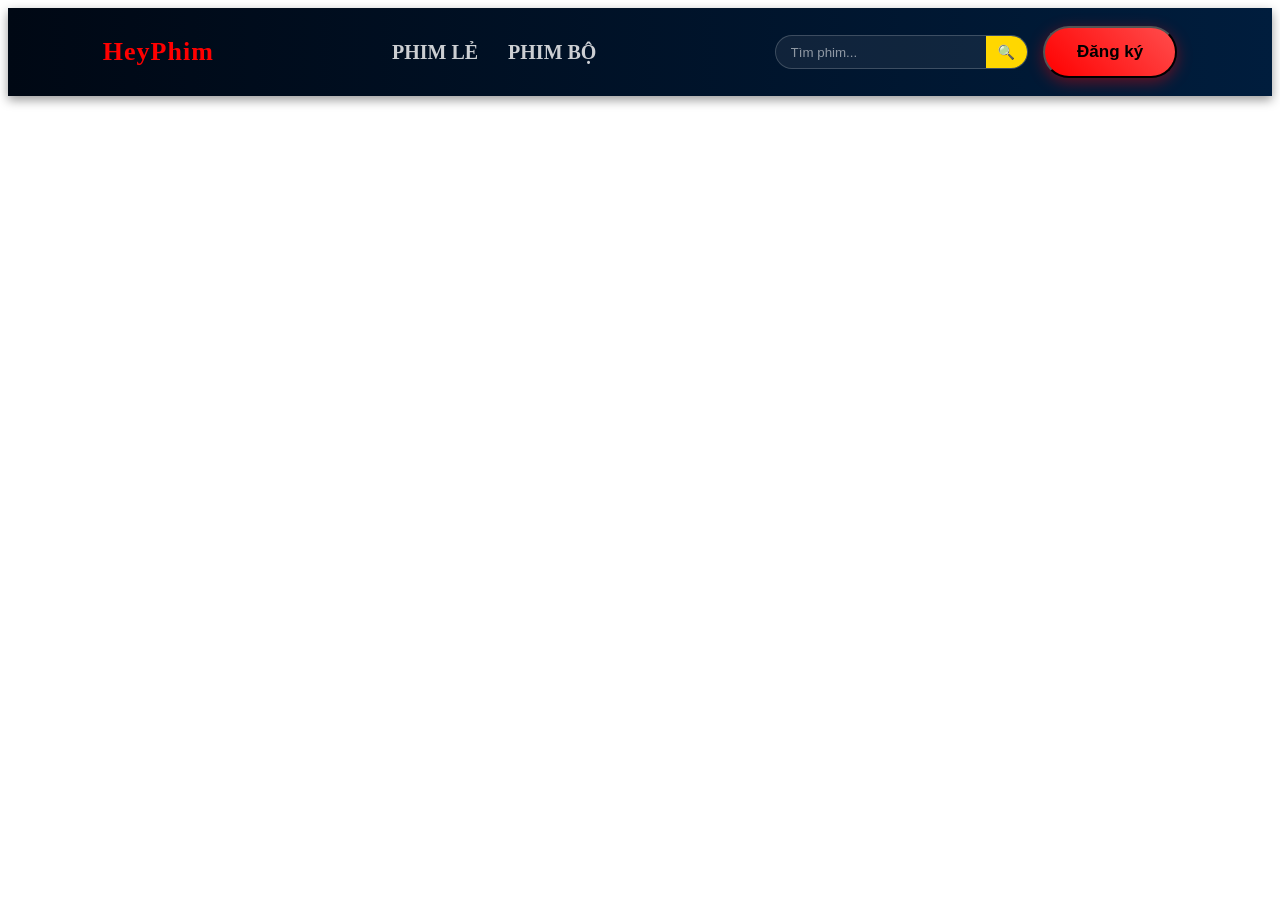
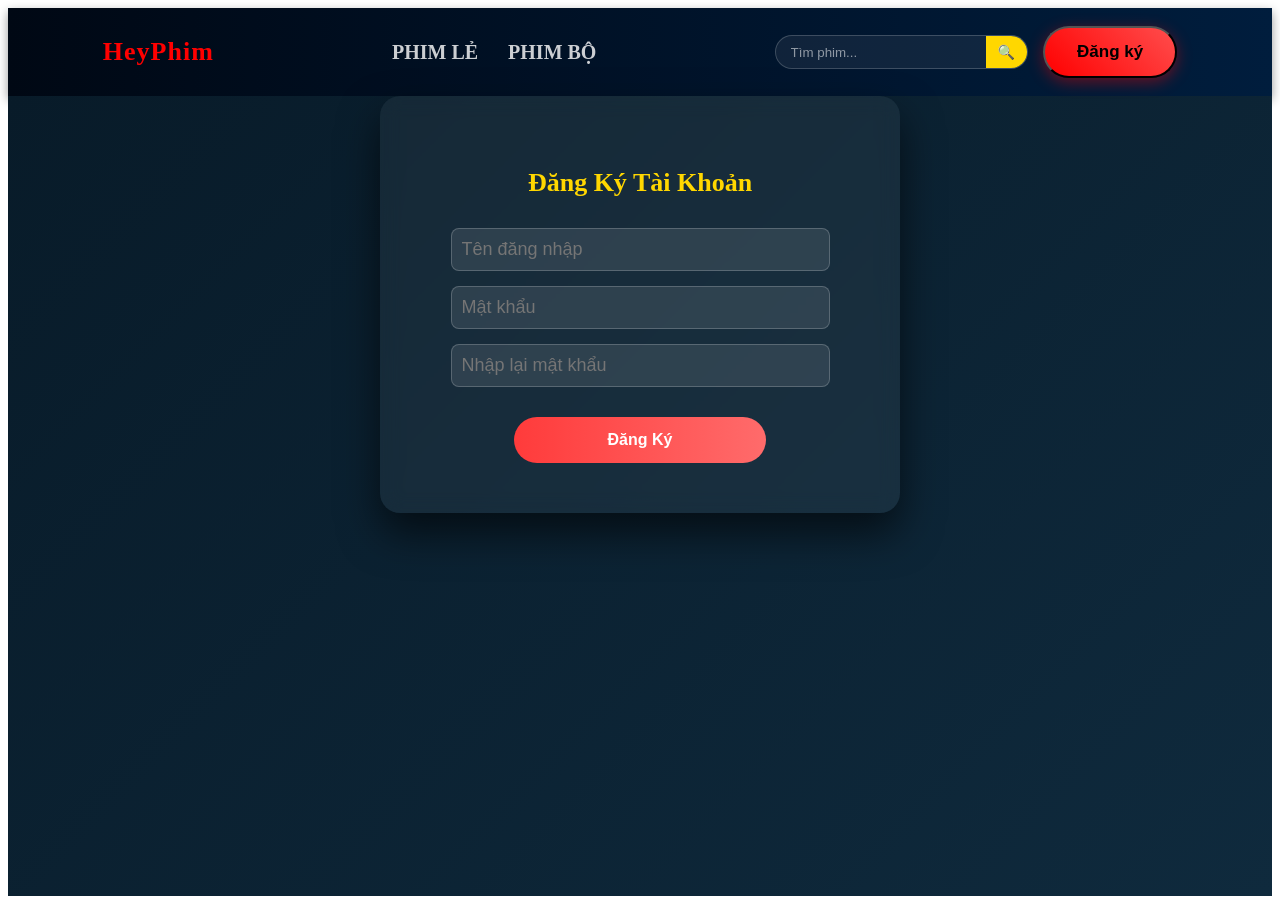
Before and after one commit to anle147/feWebPhim, a React (Vite) app: page /register in a window 1280 px wide. Before the commit the page ends 800 px from the top, so only its background shows below. Built offline with nearby package versions, Linux system fonts and the light colour scheme.

Commit message:
them giao dien dang ky

```diff
--- a/src/App.jsx
+++ b/src/App.jsx
@@ -6,7 +6,8 @@ import MovieList from "./components/MovieList";
 import MovieDetail from "./components/MovieDetail";
 import Banner from "./components/Banner";
 import WatchMovie from "./components/WatchMovie";
-import SearchPage from "./components/SearchPage"; // 👈 thêm trang search
+import SearchPage from "./components/SearchPage";
+import Register from "./components/Register";
 
 function App() {
   const [filter, setFilter] = useState("");
@@ -16,8 +17,6 @@ function App() {
       <Header setFilter={setFilter} />
 
       <Routes>
-
-        {/* Trang chủ */}
         <Route
           path="/"
           element={
@@ -28,24 +27,10 @@ function App() {
           }
         />
 
-        {/* Trang tìm kiếm */}
-        <Route
-          path="/search"
-          element={<SearchPage />}
-        />
-
-        {/* Trang chi tiết */}
-        <Route
-          path="/movie/:id"
-          element={<MovieDetail />}
-        />
-
-        {/* Trang xem phim */}
-        <Route
-          path="/watch/:id"
-          element={<WatchMovie />}
-        />
-
+        <Route path="/search" element={<SearchPage />} />
+        <Route path="/register" element={<Register />} />
+        <Route path="/movie/:id" element={<MovieDetail />} />
+        <Route path="/watch/:id" element={<WatchMovie />} />
       </Routes>
     </Router>
   );
--- a/src/components/Header.jsx
+++ b/src/components/Header.jsx
@@ -1,3 +1,5 @@
+// src/components/Header.jsx
+
 import { useState } from "react";
 import { useNavigate } from "react-router-dom";
 import "../Header.css";
@@ -14,14 +16,13 @@ function Header({ setFilter }) {
   };
 
   const handleSearch = () => {
-  if (!search.trim()) return;
-  navigate(`/search?keyword=${search}`);
+    if (!search.trim()) return;
+    navigate(`/search?keyword=${search}`);
   };
 
   return (
     <header className="header">
       <div className="header-container">
-
         <div
           className="logo"
           onClick={() => handleFilter("")}
@@ -31,11 +32,23 @@ function Header({ setFilter }) {
         </div>
 
         <nav className="nav">
-          <a href="#" onClick={(e) => { e.preventDefault(); handleFilter("PhimLe"); }}>
+          <a
+            href="#"
+            onClick={(e) => {
+              e.preventDefault();
+              handleFilter("PhimLe");
+            }}
+          >
             Phim lẻ
           </a>
 
-          <a href="#" onClick={(e) => { e.preventDefault(); handleFilter("PhimBo"); }}>
+          <a
+            href="#"
+            onClick={(e) => {
+              e.preventDefault();
+              handleFilter("PhimBo");
+            }}
+          >
             Phim bộ
           </a>
         </nav>
@@ -54,9 +67,13 @@ function Header({ setFilter }) {
             <button onClick={handleSearch}>🔍</button>
           </div>
 
-          <button className="register-btn">Đăng ký</button>
+          <button
+            className="register-btn"
+            onClick={() => navigate("/register")}
+          >
+            Đăng ký
+          </button>
         </div>
-
       </div>
     </header>
   );
--- /dev/null
+++ b/src/components/Register.jsx
@@ -0,0 +1,138 @@
+import { useState } from "react";
+
+function Register() {
+  const [username, setUsername] = useState("");
+  const [password, setPassword] = useState("");
+  const [confirmPassword, setConfirmPassword] = useState("");
+  const [error, setError] = useState("");
+  const [success, setSuccess] = useState("");
+
+  const handleSubmit = (e) => {
+    e.preventDefault();
+
+    setError("");
+    setSuccess("");
+
+    if (!username || !password || !confirmPassword) {
+      setError("Vui lòng nhập đầy đủ thông tin");
+      return;
+    }
+
+    if (password !== confirmPassword) {
+      setError("Mật khẩu nhập lại không khớp");
+      return;
+    }
+
+    setSuccess("Đăng ký thành công 🎉");
+  };
+
+  return (
+    <div style={pageStyle}>
+      <form onSubmit={handleSubmit} style={formStyle}>
+        <h2 style={titleStyle}>Đăng Ký Tài Khoản</h2>
+
+        <input
+          type="text"
+          placeholder="Tên đăng nhập"
+          value={username}
+          onChange={(e) => setUsername(e.target.value)}
+          style={inputStyle}
+        />
+
+        <input
+          type="password"
+          placeholder="Mật khẩu"
+          value={password}
+          onChange={(e) => setPassword(e.target.value)}
+          style={inputStyle}
+        />
+
+        <input
+          type="password"
+          placeholder="Nhập lại mật khẩu"
+          value={confirmPassword}
+          onChange={(e) => setConfirmPassword(e.target.value)}
+          style={inputStyle}
+        />
+
+        {error && <p style={errorStyle}>{error}</p>}
+        {success && <p style={successStyle}>{success}</p>}
+
+        <button type="submit" style={buttonStyle}>
+          Đăng Ký
+        </button>
+      </form>
+    </div>
+  );
+}
+
+/* ===== STYLE ===== */
+
+const pageStyle = {
+  minHeight: "100vh",
+  display: "flex",
+  justifyContent: "center",
+  alignItems: "flex-start",
+  background: "linear-gradient(135deg, #081b29, #0f2a3d)",
+};
+
+const formStyle = {
+  background: "rgba(255,255,255,0.05)",
+  backdropFilter: "blur(10px)",
+  padding: "50px",
+  borderRadius: "20px",
+  width: "420px",
+  boxShadow: "0 20px 40px rgba(0,0,0,0.6)",
+  display: "flex",
+  flexDirection: "column",
+};
+
+const titleStyle = {
+  color: "#ffd700",
+  textAlign: "center",
+  marginBottom: "30px",
+  fontSize: "26px",
+  fontWeight: "600",
+};
+
+const inputStyle = {
+  width: "85%",
+  padding: "10px",
+  marginBottom: "15px",
+  borderRadius: "8px",
+  border: "1px solid rgba(255,255,255,0.2)",
+  background: "rgba(255,255,255,0.1)",
+  color: "white",
+  fontSize: "18px",   // 👈 tăng chữ lên (trước là 14px)
+  outline: "none",
+  alignSelf: "center",
+};
+
+const buttonStyle = {
+  width: "60%",              // 👈 nhỏ lại
+  padding: "14px",
+  background: "linear-gradient(90deg, #ff3b3b, #ff6b6b)",
+  border: "none",
+  borderRadius: "30px",
+  color: "white",
+  fontWeight: "bold",
+  fontSize: "16px",
+  cursor: "pointer",
+  marginTop: "15px",
+  alignSelf: "center",       // 👈 cái này làm nó nằm giữa
+  transition: "0.3s",
+};
+
+const errorStyle = {
+  color: "#ff4d4f",
+  marginBottom: "10px",
+  textAlign: "center",
+};
+
+const successStyle = {
+  color: "#4caf50",
+  marginBottom: "10px",
+  textAlign: "center",
+};
+
+export default Register;
```
